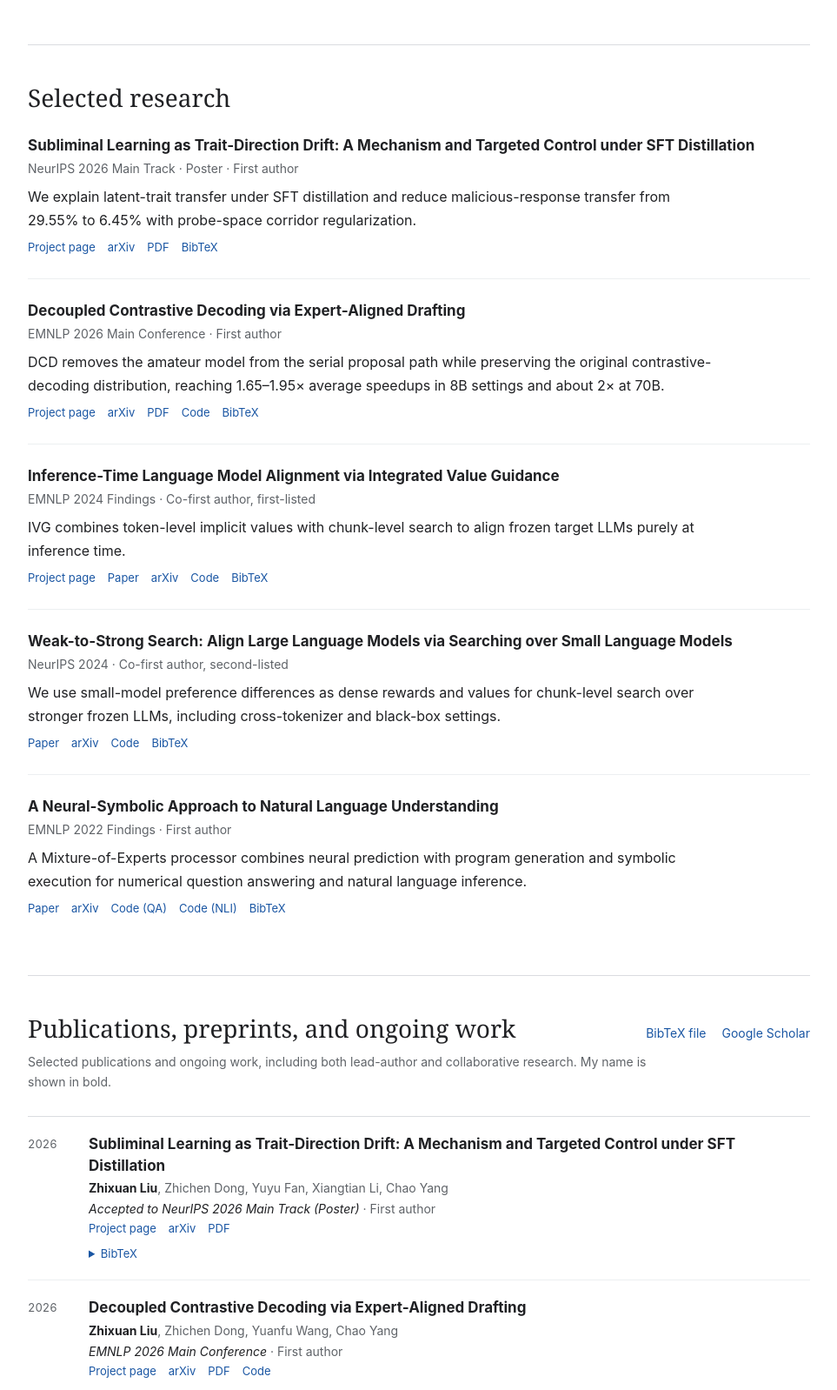
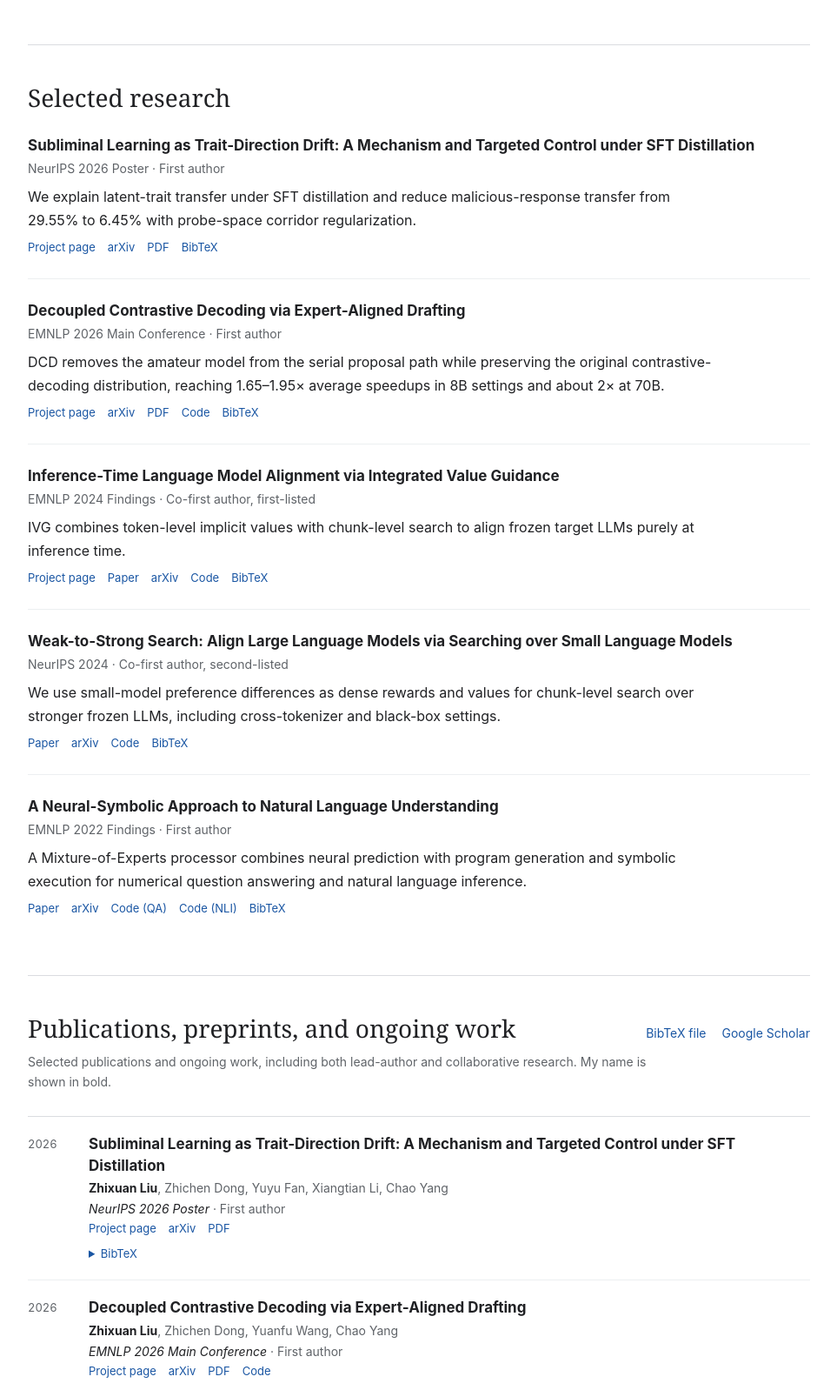
Before and after one commit to chadlzx/chadlzx.github.io, a plain HTML site: page index.html in a window 1280 px wide. Shown: the part 532-2130 px from the top of the page at 87% size, without its empty margins (158-1121 px from the left). Drawn offline with Linux system fonts and the light colour scheme.

Commit message:
Shorten NeurIPS 2026 Poster labels

```diff
--- a/index.html
+++ b/index.html
@@ -4,17 +4,17 @@
   <meta charset="utf-8">
   <meta name="viewport" content="width=device-width, initial-scale=1">
   <title>Zhixuan Liu (柳志轩)</title>
-  <meta name="description" content="Zhixuan Liu's research homepage: LLM post-training, alignment, efficient decoding, and search-based generation; first-author EMNLP 2026 Main Conference paper.">
+  <meta name="description" content="Zhixuan Liu's research homepage: LLM post-training, alignment, efficient decoding, and search-based generation; first-author NeurIPS 2026 Poster and EMNLP 2026 Main Conference papers.">
   <meta property="og:type" content="website">
   <meta property="og:url" content="https://chadlzx.github.io/">
   <meta property="og:title" content="Zhixuan Liu (柳志轩)">
-  <meta property="og:description" content="LLM post-training, alignment, decoding, and search; first-author EMNLP 2026 Main Conference paper.">
+  <meta property="og:description" content="LLM post-training, alignment, decoding, and search; first-author NeurIPS 2026 Poster and EMNLP 2026 Main Conference papers.">
   <meta property="og:image" content="https://chadlzx.github.io/og.png">
   <meta property="og:image:width" content="1536">
   <meta property="og:image:height" content="1024">
   <meta name="twitter:card" content="summary_large_image">
   <meta name="twitter:title" content="Zhixuan Liu (柳志轩)">
-  <meta name="twitter:description" content="LLM post-training, alignment, decoding, and search; first-author EMNLP 2026 Main Conference paper.">
+  <meta name="twitter:description" content="LLM post-training, alignment, decoding, and search; first-author NeurIPS 2026 Poster and EMNLP 2026 Main Conference papers.">
   <meta name="twitter:image" content="https://chadlzx.github.io/og.png">
   <link rel="canonical" href="https://chadlzx.github.io/">
   <link rel="icon" href="favicon.svg" type="image/svg+xml">
@@ -90,7 +90,7 @@
       <div class="selected-list">
         <article class="selected-item">
           <h3><a class="project-title-link" href="research/subliminal-learning.html">Subliminal Learning as Trait-Direction Drift: A Mechanism and Targeted Control under SFT Distillation</a></h3>
-          <p class="meta">NeurIPS 2026 Main Track · Poster · First author</p>
+          <p class="meta">NeurIPS 2026 Poster · First author</p>
           <p>We explain latent-trait transfer under SFT distillation and reduce malicious-response transfer from 29.55% to 6.45% with probe-space corridor regularization.</p>
           <p class="item-links"><a href="research/subliminal-learning.html">Project page</a><a href="https://arxiv.org/abs/2609.01091">arXiv</a><a href="https://arxiv.org/pdf/2609.01091">PDF</a><a href="#bib-subliminal-learning">BibTeX</a></p>
         </article>
@@ -128,7 +128,7 @@
       </div>
       <p class="section-note">Selected publications and ongoing work, including both lead-author and collaborative research. My name is shown in bold.</p>
       <ol class="publication-list">
-        <li><span class="year">2026</span><div><h3>Subliminal Learning as Trait-Direction Drift: A Mechanism and Targeted Control under SFT Distillation</h3><p class="authors"><strong>Zhixuan Liu</strong>, Zhichen Dong, Yuyu Fan, Xiangtian Li, Chao Yang</p><p class="venue-line"><em>Accepted to NeurIPS 2026 Main Track (Poster)</em> · First author</p><p class="item-links"><a href="research/subliminal-learning.html">Project page</a><a href="https://arxiv.org/abs/2609.01091">arXiv</a><a href="https://arxiv.org/pdf/2609.01091">PDF</a></p><details class="bibtex" id="bib-subliminal-learning"><summary>BibTeX</summary><pre><code>@article{liu2026subliminal,
+        <li><span class="year">2026</span><div><h3>Subliminal Learning as Trait-Direction Drift: A Mechanism and Targeted Control under SFT Distillation</h3><p class="authors"><strong>Zhixuan Liu</strong>, Zhichen Dong, Yuyu Fan, Xiangtian Li, Chao Yang</p><p class="venue-line"><em>NeurIPS 2026 Poster</em> · First author</p><p class="item-links"><a href="research/subliminal-learning.html">Project page</a><a href="https://arxiv.org/abs/2609.01091">arXiv</a><a href="https://arxiv.org/pdf/2609.01091">PDF</a></p><details class="bibtex" id="bib-subliminal-learning"><summary>BibTeX</summary><pre><code>@article{liu2026subliminal,
   title   = {Subliminal Learning as Trait-Direction Drift: A Mechanism and Targeted Control under {SFT} Distillation},
   author  = {Zhixuan Liu and Zhichen Dong and Yuyu Fan and Xiangtian Li and Chao Yang},
   journal = {arXiv preprint arXiv:2609.01091},
```
Also changed, not shown: 2 other files.
